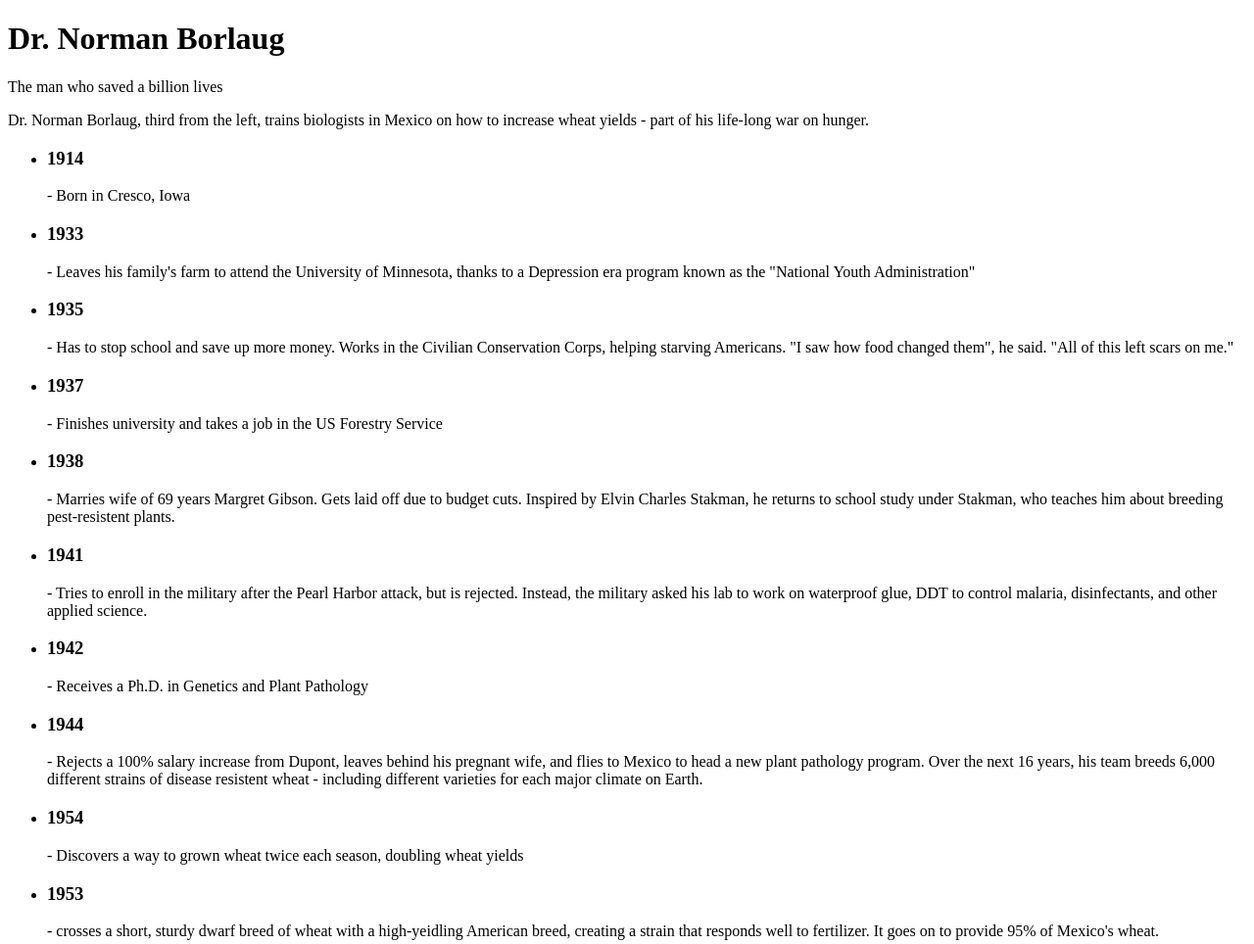
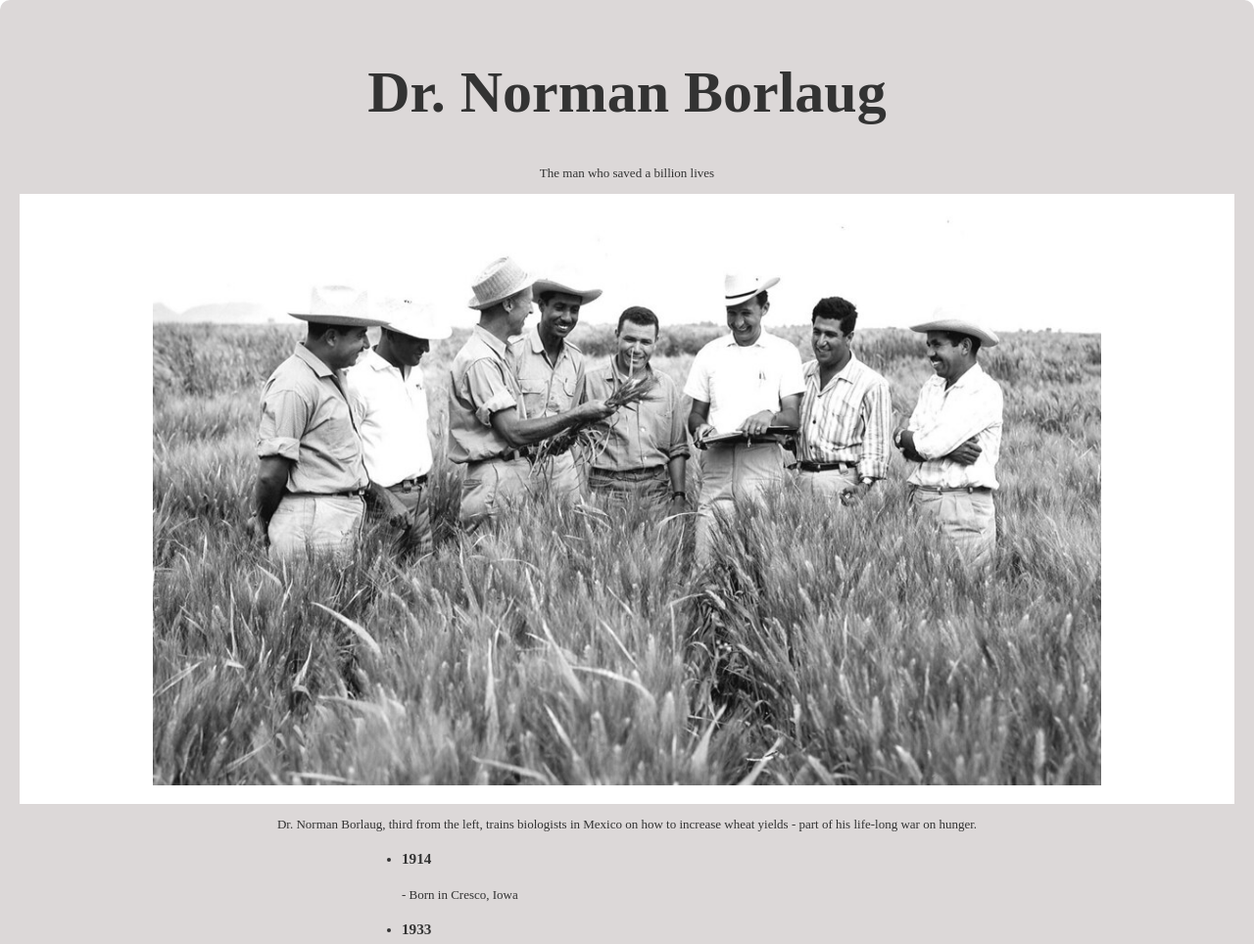
Before and after one commit to Chaw-Ma-Ma-Win/Tribute-Page, a plain HTML site: page index.html in a window 1280 px wide. Shown: the top 964 px of the page at 98% size. Drawn offline with Linux system fonts and the light colour scheme.

Commit message:
Added image and style properties

```diff
--- a/index.html
+++ b/index.html
@@ -5,16 +5,27 @@
     <meta http-equiv="X-UA-Compatible" content="IE=edge" />
     <meta name="viewport" content="width=device-width, initial-scale=1.0" />
     <title>Tribute-Page</title>
+    <link rel="stylesheet" href="styles.css">
   </head>
   <body>
+    <main id="main">
+
       <header>
         <h1>Dr. Norman Borlaug</h1>
+
         <p>The man who saved a billion lives</p>
+
+        <div class="image-div">
+          <img src="img/tribute-page-main-image.jpg" alt="DrNorman">
+        </div>
+
         <p>
           Dr. Norman Borlaug, third from the left, trains biologists in Mexico on
           how to increase wheat yields - part of his life-long war on hunger.
         </p>
       </header>
+
+      <div class="container">
         <ul>
           <li>
             <h3>1914</h3>
@@ -121,11 +132,16 @@
           >
         </p>
         <p><i>-- Indian Prime Minister Manmohan Singh</i></p>
+
+      </div>
+
       <footer>
         <b
           >If you have time, you should read more about this incredible human
-        being on his <a href="#">Wikipedia entry</a>.</b
+          being on his <a href="#" id="link-color">Wikipedia entry</a>.</b
         >
       </footer>
+    </main>
+
   </body>
 </html>
--- /dev/null
+++ b/styles.css
@@ -0,0 +1,60 @@
+html {
+    font-size: 13px;
+
+}
+
+body {
+
+    color: #333;
+    text-align: center;
+    margin: auto;
+
+}
+h1 {
+    font-size: 60px;
+}
+
+img {
+    position: center;
+
+    width:80%;
+    background-color: white;
+}
+
+.container {
+    width: 50%;
+    margin: 0 auto;
+}
+
+ul {
+  max-width: 500px;
+  margin: 0 auto 50px auto;
+  text-align: left;
+  line-height: 1.5;
+}
+
+li {
+    margin: 15px 0;
+  }
+
+  main {
+    background: rgb(220, 216, 216);
+    padding: 20px;
+    border-radius: 10px;
+
+  }
+
+  .image-div {
+    background-color: white;
+    padding: 15px;
+    margin: 0;
+  }
+
+  footer {
+    font-size: 20px;
+    font-weight: bold;
+  }
+  #link-color {
+    color: rgb(39, 107, 201);
+
+  }
```
Also changed, not shown: img/tribute-page-main-image.jpg (added). Lines whose indentation alone changed are shown as unchanged.
